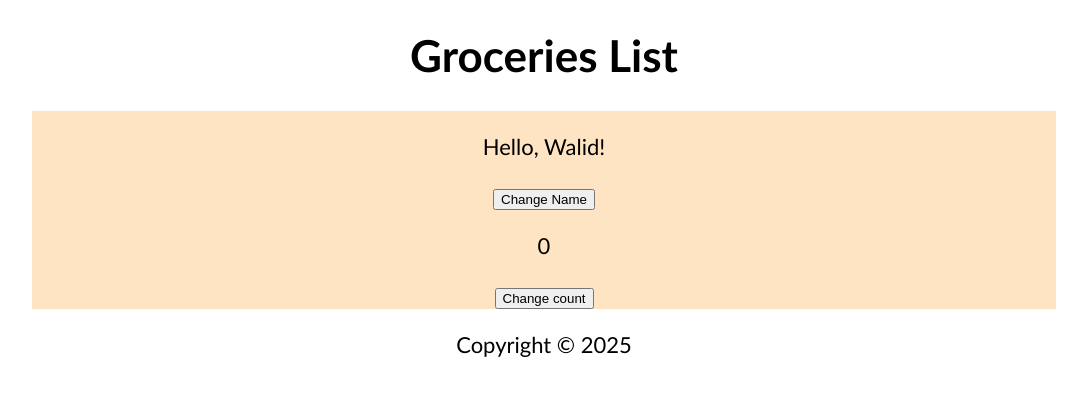
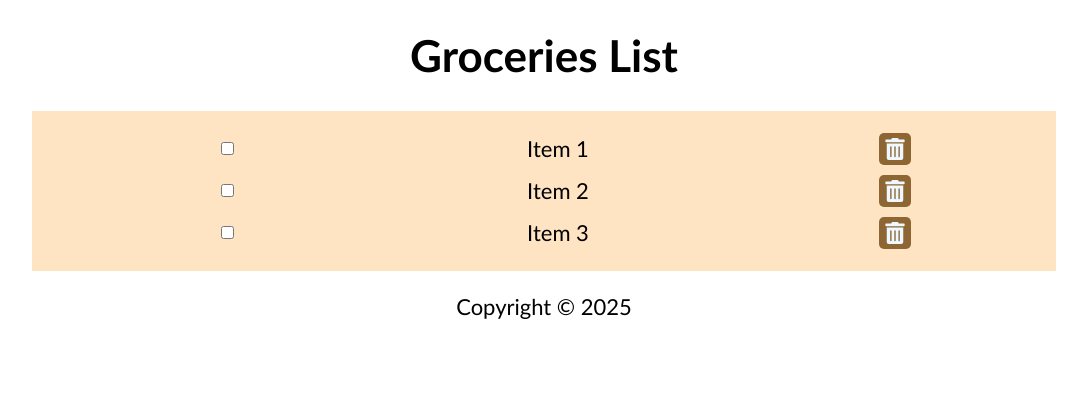
Before and after one commit to walidelbourdiney/1st-app, a React (Create React App) app: page / in a window 1280 px wide. Shown: the top 396 px of the page, without its empty margins (96-1183 px from the left). Built offline with nearby package versions, Linux system fonts and the light colour scheme.

Commit message:
Shopping  List by react

```diff
--- a/package.json
+++ b/package.json
@@ -31,5 +31,8 @@
       "last 1 firefox version",
       "last 1 safari version"
     ]
+  },
+  "devDependencies": {
+    "react-icons": "^5.4.0"
   }
 }
--- a/src/Content.css
+++ b/src/Content.css
@@ -1,5 +1,27 @@
 main {
   background-color: bisque;
   width: 80%;
-  text-align: center;
+  text-align: left;
 }
+
+ul {
+  list-style: none;
+}
+li {
+  display: flex;
+  align-items: center;
+  justify-content: space-around;
+  margin-bottom: 10px;
+}
+.item svg {
+  padding: 5px 5px;
+  border-radius: 5px;
+  border: none;
+  background-color: rgb(141, 102, 51);
+  color: aliceblue;
+  cursor: pointer;
+}
+.item svg:hover {
+  color: red;
+  outline: none;
+}
--- a/src/Content.js
+++ b/src/Content.js
@@ -1,25 +1,60 @@
 import React from "react";
 import "./Content.css";
 import { useState } from "react";
+import { FaTrashAlt } from "react-icons/fa";
 
 const Content = () => {
-  const [name, setName] = useState("Walid");
-  const [count, setCount] = useState(0);
-  const handleChange = () => {
-    const audience = ["Walid", "Ali", "World"];
-    const int = Math.floor(Math.random() * 3);
-    setName(audience[int]);
+  const [items, setItems] = useState([
+    {
+      id: 1,
+      checked: false,
+      item: "Item 1",
+    },
+    {
+      id: 2,
+      checked: false,
+      item: "Item 2",
+    },
+    {
+      id: 3,
+      checked: false,
+      item: "Item 3",
+    },
+  ]);
+
+  const handleCheck = (id) => {
+    const listItems = items.map((item) =>
+      item.id === id ? { ...item, checked: !item.checked } : item
+    );
+    setItems(listItems);
   };
-  const handleCount = () => {
-    setCount(count + 1);
+
+  const handleDelete = (id) => {
+    const listItems = items.filter((item) => item.id !== id);
+    setItems(listItems);
   };
 
   return (
     <main>
-      <p>Hello, {name}!</p>
-      <button onClick={handleChange}>Change Name</button>
-      <p>{count}</p>
-      <button onClick={handleCount}>Change count</button>
+      <ul>
+        {items.map((item) => (
+          <li
+            onChange={() => handleCheck(item.id)}
+            className="item"
+            key={item.id}
+          >
+            <input type="checkbox" checked={item.checked} />
+            <label onDoubleClick={() => handleCheck(item.id)}>
+              {item.item}
+            </label>
+            <FaTrashAlt
+              role="button"
+              tabIndex="0"
+              onClick={() => handleDelete(item.id)}
+            />
+          </li>
+        ))}
+      </ul>
     </main>
   );
 };
```
Also changed, not shown: 1 other file (tests, documents, lock files or other folders).
